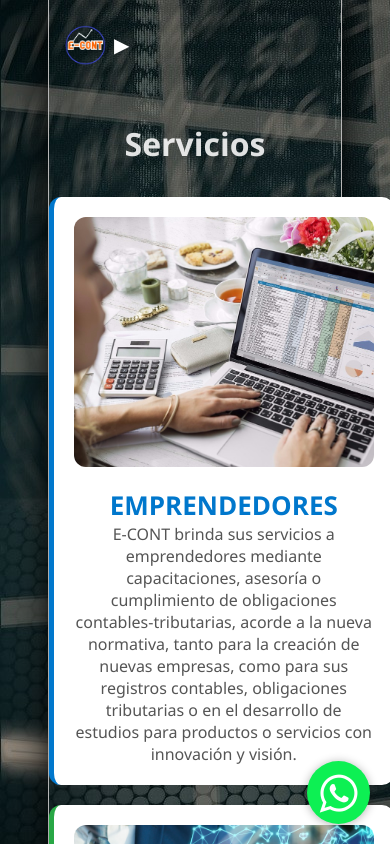
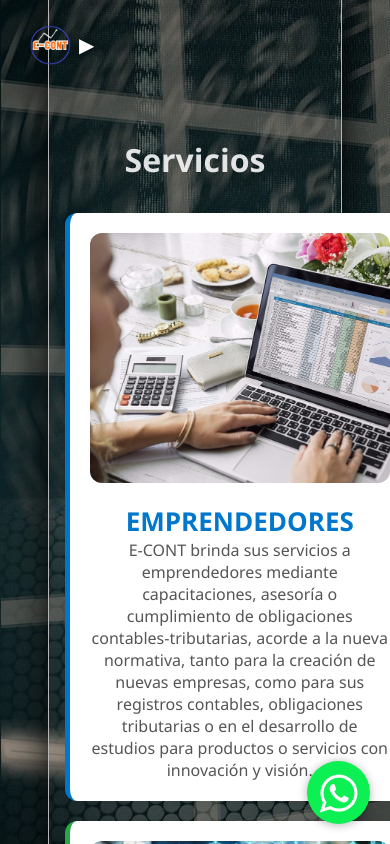
Before and after one commit to jleoac/E-CONT, an Angular app in the folder proyecto-econt/: page /servicios in a window 390 px wide. Shown: the top 844 px of the page. Built offline with nearby package versions, Linux system fonts and the light colour scheme.

Commit message:
frontend

```diff
--- a/proyecto-econt/src/assets/css/styles.css
+++ b/proyecto-econt/src/assets/css/styles.css
@@ -1236,7 +1236,6 @@ se ejecutarán estos estilos*/
 
   .menu-toggle {
     display: flex;
-    padding: 10px 50px;
   }
 
   .nav-links {
@@ -1287,11 +1286,4 @@ se ejecutarán estos estilos*/
   .nav-links a:hover {
     background-color: rgba(255, 255, 255, 0.1);
   }
-
-  .live-courses-container {
-    max-width: 1200px;
-    margin: 2rem auto;
-    padding: 0rem;
-    font-family: 'Segoe UI', sans-serif;
-  }
 }
```
